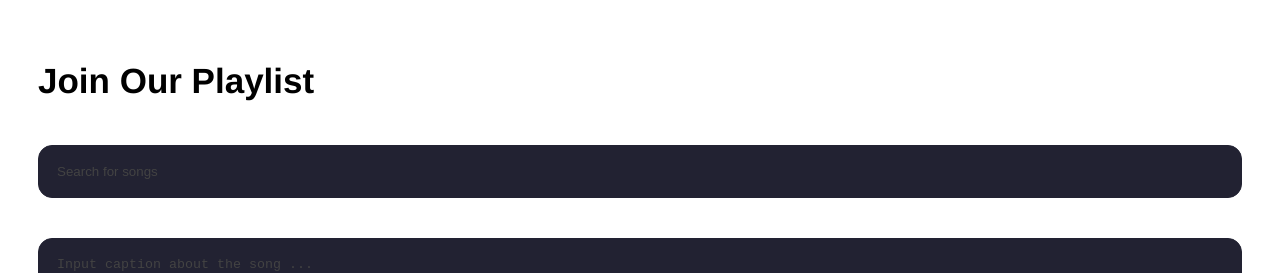
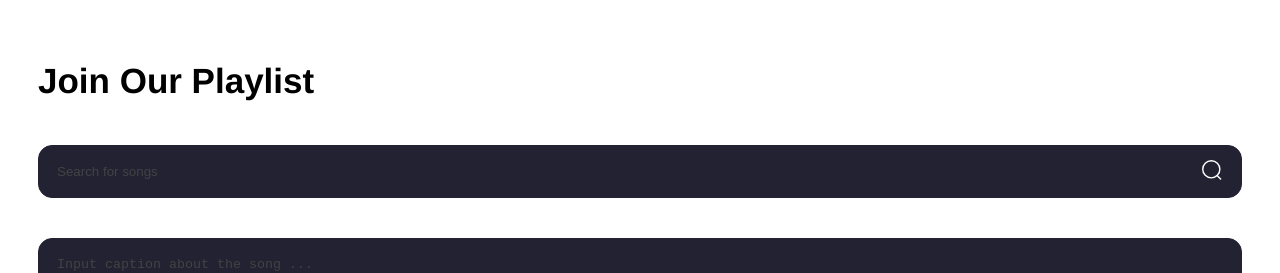
Before and after one commit to dodadoa/spotify-co-curate, a Next.js app: page /form in a window 1280 px wide. Shown: the top 273 px of the page. Built offline with nearby package versions, Linux system fonts and the light colour scheme; no server answers.

Commit message:
put magnify glass icon to search

```diff
--- a/pages/form.js
+++ b/pages/form.js
@@ -1,4 +1,5 @@
 import React, { useEffect } from "react";
+import Image from 'next/image'
 import { useForm } from "react-hook-form";
 import { createRecord, tables } from "../external/airtable";
 import { getSession } from "next-auth/react";
@@ -44,14 +45,19 @@ const Form = () => {
       <form onSubmit={handleSubmit(onSubmit)}>
         <div className={style.formBody}>
           <h1 className={style.header}> Join Our Playlist </h1>
-          <input className={style.input} onChange={(e) => search(e.target.value)} placeholder="Search for songs" />
+          <span className={style.inputWrapper}>
+            <input className={style.input} onChange={(e) => search(e.target.value)} placeholder="Search for songs" />
+            <div className={style.searchIcon}>
+              <Image width={20} height={20} src="/magnify.svg" alt="search" />
+            </div>
+          </span>
           <textarea className={style.textarea} {...register("caption", { required: true })} placeholder="Input caption about the song ..."  />
           <p>{errors.caption && <span>This field is required!</span>}</p>
           <input className={style.input} {...register("name", { required: true })} placeholder="Input your name" />
           <p>{errors.name && <span>This field is required!</span>}</p>
 
         </div>
-        <input className={style.submit} type="submit" value="submit"/>
+        <input class={style.submit} type="submit" value="submit"/>
       </form>
     </div>
   );
--- a/styles/form.module.css
+++ b/styles/form.module.css
@@ -76,3 +76,14 @@
   font-size: 20px;
   float: right;
 }
+
+.inputWrapper {
+  width: 100%;
+  position: relative;
+}
+
+.searchIcon {
+  position: absolute;
+  top: 35px;
+  right: 20px;
+}
```
